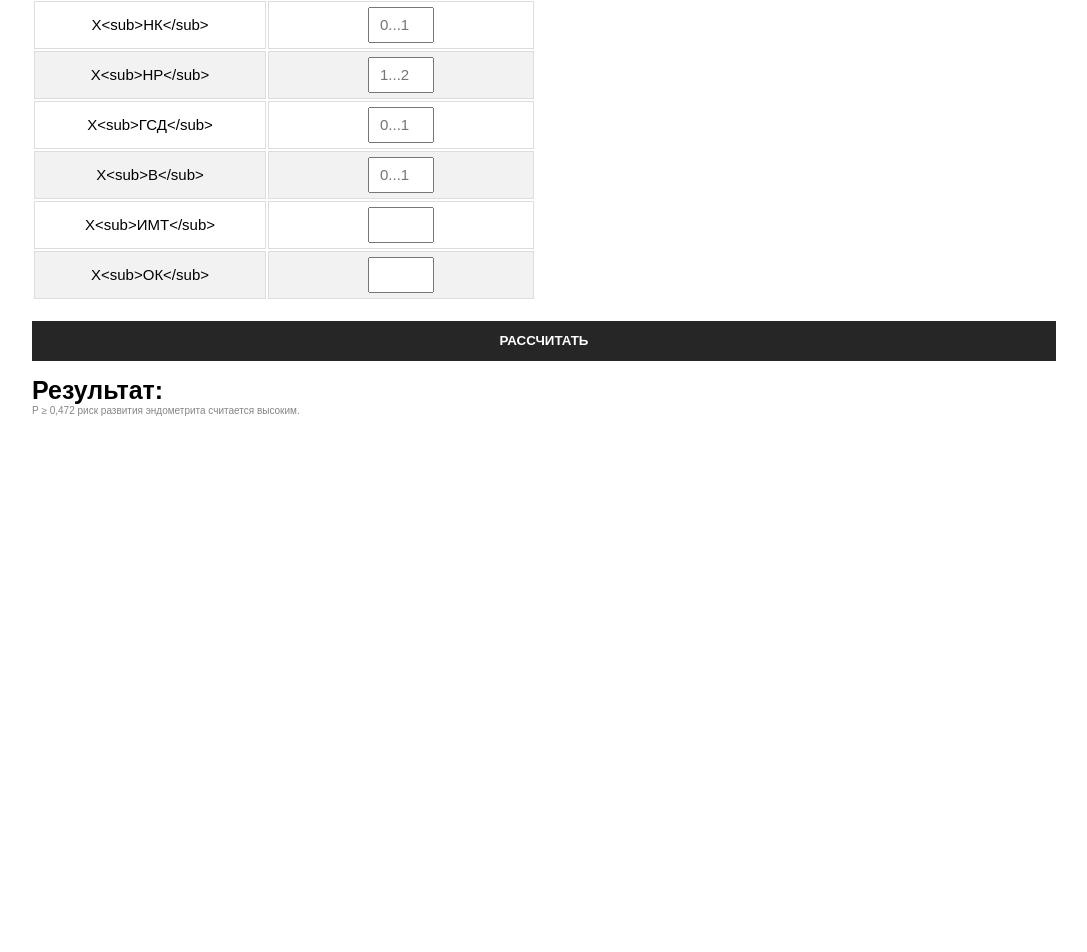
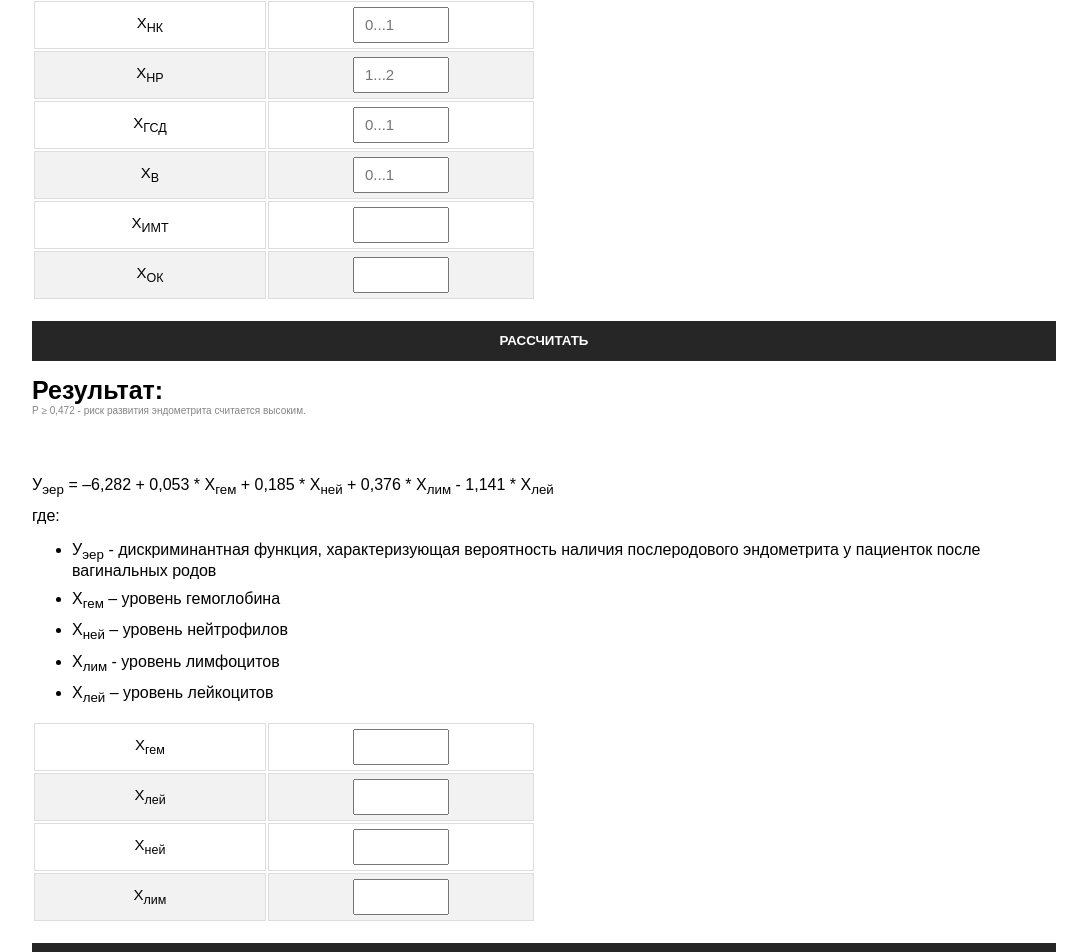
Before and after one commit to TatianaRyzhova/nat-calculator, a React (Create React App) app: page /erp-calculator in a window 1280 px wide. Shown: the part 468-1420 px from the top of the page, without its empty margins (96-1183 px from the left). Before the commit the page ends 944 px from the top, so only its background shows below. Built offline with nearby package versions, Linux system fonts and the light colour scheme.

Commit message:
refactoring

```diff
--- a/src/App.css
+++ b/src/App.css
@@ -27,7 +27,7 @@ form {
 }
 
 input {
-  max-width: 50px;
+  max-width: 80px;
   height: 30px;
   font-size: 15px;
   padding-left: 10px;
--- a/src/components/ERPCalculator.js
+++ b/src/components/ERPCalculator.js
@@ -1,173 +1,14 @@
-import React, { useState } from 'react';
-import '../App.css';
+import React from 'react';
+import ERPCalculatorOne from "./ERPCalculatorOne";
+import ERPCalculatorTwo from "./ERPCalculatorTwo";
 
 function ERPCalculator() {
-    const [number, setNumber] = useState({
-        XНК: '',
-        XНР: '',
-        XГСД: '',
-        XВ: '',
-        XИМТ: '',
-        XОК: ''
-    });
+    return (
+      <div>
+        <ERPCalculatorOne />
+        <ERPCalculatorTwo />
+      </div>
+    );
+  }
 
-    const labels = {
-        XНК: 'Х<sub>НК</sub>',
-        XНР: 'Х<sub>НР</sub>',
-        XГСД: 'Х<sub>ГСД</sub>',
-        XВ: 'Х<sub>В</sub>',
-        XИМТ: 'Х<sub>ИМТ</sub>',
-        XОК: 'Х<sub>ОК</sub>',
-    };
-
-    const [result, setResult] = useState('');
-    const [submitted, setSubmitted] = useState(false);
-
-
-    function handleChange(event) {
-        const input = event.target;
-        const name = input.name;
-        const value = input.value;
-        setNumber({
-          ...number,
-          [name]: value
-        });
-      }
-
-      function handleSubmit(event) {
-        event.preventDefault();
-        setSubmitted(true);
-
-        const e = 2.718;  // The base of natural logarithms
-        const hnk = 5.714 * Number(number.XНК);
-        const hnp = 3.234 * Number(number.XНР);
-        const hgsd = 2.468 * Number(number.XГСД);
-        const hv = 2.240 * Number(number.XВ);
-        const himt = 0.381 * Number(number.XИМТ);
-        const hok = 0.008 * Number(number.XОК);
-
-        const z = hnk + hnp + hgsd + hv + himt + hok -19.028;
-        const P = 1 / (1 + Math.pow(e, z));
-        setResult(P);
-
-        setSubmitted(false);
-      }
-
-    return (
-        <div className="container">
-            <h1>Рассчет ЕРП</h1>
-            <p>Р = 1 / (1 + е<sup>z</sup>)</p>
-            <p>z = 5,714 * Х<sub>НК</sub> + 3,234 * X<sub>НР</sub> + 2,468 * Х<sub>ГСД</sub> + 2,240 * Х<sub>В</sub> + 0,381 * Х<sub>ИМТ</sub> + 0,008 * Х<sub>ОК</sub> – 19,028</p>
-            <p>где:</p>
-            <ul>
-                <li>Р – вероятность развития послеродового эндометрита после родов через ЕРП в долях единицы</li>
-                    <li>е – математическая постоянная = 2,718,</li>
-                    <li>Х<sub>НК</sub> – наличие нелеченого кариеса (0 – нет нелеченного кариеса, 1 – есть нелеченный кариес)</li>
-                    <li>X<sub>НР</sub> - начало родов (1 – самостоятельное развитие родовой деятельности, 2 – программированные роды)</li>
-                    <li>Х<sub>ГСД</sub> – наличие гестационного сахарного диабета, диагностированного во время беременности (0 – отсутствие ГСД во время беременности, 1 – наличие ГСД во время беременности)</li>
-                    <li>Х<sub>В</sub> - наличие вирусных заболеваний во время беременности (0 вирусных заболеваний во время беременности у пациентки не было, 1 – во время беременности пациентка перенесла вирусные заболевания)</li>
-                    <li>Х<sub>ИМТ</sub> - индекс массы тела пациентки на момент наступления беременности (кг/м<sup>2</sup>)</li>
-                    <li>Х<sub>ОК</sub> – объем кровопотери в родах (мл)</li>
-            </ul>
-
-            <form onSubmit={handleSubmit}>
-                <div className="tables">
-                    <table>
-                        <tbody>
-                            <tr>
-                                <th style={{width: "220px"}}>{'Х<sub>НК</sub>'}</th>
-                                <th>
-                                    <input
-                                        type="number"
-                                        placeholder="0...1"
-                                        name="XНК"
-                                        onChange={handleChange}
-                                        value={number.XНК}
-                                        submitted={submitted}
-                                        required
-                                    />
-                                </th>
-                            </tr>
-                            <tr>
-                                <th style={{width: "220px"}}>{'Х<sub>НР</sub>'}</th>
-                                <th>
-                                    <input
-                                        type="number"
-                                        placeholder="1...2"
-                                        name="XНР"
-                                        onChange={handleChange}
-                                        value={number.XНР}
-                                        submitted={submitted}
-                                        required
-                                    />
-                                </th>
-                            </tr>
-                            <tr>
-                                <th style={{width: "220px"}}>{'Х<sub>ГСД</sub>'}</th>
-                                <th>
-                                    <input
-                                        type="number"
-                                        placeholder="0...1"
-                                        name="XГСД"
-                                        onChange={handleChange}
-                                        value={number.XГСД}
-                                        submitted={submitted}
-                                        required
-                                    />
-                                </th>
-                            </tr>
-                            <tr>
-                                <th style={{width: "220px"}}>{'Х<sub>В</sub>'}</th>
-                                <th>
-                                    <input
-                                        type="number"
-                                        placeholder="0...1"
-                                        name="XВ"
-                                        onChange={handleChange}
-                                        value={number.XВ}
-                                        submitted={submitted}
-                                        required
-                                    />
-                                </th>
-                            </tr>
-                            <tr>
-                                <th style={{width: "220px"}}>{'Х<sub>ИМТ</sub>'}</th>
-                                <th>
-                                    <input
-                                        type="number"
-                                        name="XИМТ"
-                                        onChange={handleChange}
-                                        value={number.XИМТ}
-                                        submitted={submitted}
-                                        required
-                                    />
-                                </th>
-                            </tr>
-                            <tr>
-                                <th style={{width: "220px"}}>{'Х<sub>ОК</sub>'}</th>
-                                <th>
-                                    <input
-                                        type="number"
-                                        name="XОК"
-                                        onChange={handleChange}
-                                        value={number.XОК}
-                                        submitted={submitted}
-                                        required
-                                    />
-                                </th>
-                            </tr>
-                        </tbody>
-                    </table>
-                </div>
-                <button type="submit">РАССЧИТАТЬ</button>
-            </form>
-            <div className="result">
-                Результат:
-                <span className={result >= 0.472 ? 'result-red' : 'result-green'}> {result}</span>
-                <p className="information">{'Р ≥ 0,472 риск развития эндометрита считается высоким.'}</p>
-            </div>
-        </div>
-    );
-}
-
-export default ERPCalculator;
+  export default ERPCalculator;
--- a/src/components/ERPCalculatorTwo.js
+++ b/src/components/ERPCalculatorTwo.js
@@ -3,44 +3,37 @@ import '../App.css';
 
 
 function ERPCalculatorTwo() {
-const [numberTwo, setNumberTwo] = useState({
+const [number, setNumber] = useState({
     Хгем: '',
     Хлей: '',
     Хлим: '',
     Хней: ''
 });
 
-const labelsTwo = {
-    Хгем: 'Х<sub>гем</sub>',
-    Хлей: 'Х<sub>лей</sub>',
-    Хлим: 'Х<sub>лим</sub>',
-    Хней: 'Х<sub>ней</sub>'
-};
-
-const [resultTwo, setResultTwo] = useState('');
+const [result, setResult] = useState('');
 const [submitted, setSubmitted] = useState(false);
 
-function handleChangeTwo(event) {
+function handleChange(event) {
     const input = event.target;
     const name = input.name;
     const value = input.value;
-    setNumberTwo({
-      ...numberTwo,
+    setNumber({
+      ...number,
       [name]: value
     });
   }
 
-  function handleSubmitTwo(event) {
+  function handleSubmit(event) {
     event.preventDefault();
     setSubmitted(true);
 
-    const hgem = 0.053 * Number(numberTwo.Хгем);
-    const hley = 0.185 * Number(numberTwo.Хлей);
-    const hlim = 0.376 * Number(numberTwo.Хлим);
-    const hney = 1.141 * Number(numberTwo.Хней);
+    const hgem = 0.053 * Number(number.Хгем);
+    const hley = 0.185 * Number(number.Хлей);
+    const hlim = 0.376 * Number(number.Хлим);
+    const hney = 1.141 * Number(number.Хней);
 
     const uer = -6.282 + hgem + 0.185 * hley + 0.376 * hlim + 1.141 * hney;
-    setResultTwo(uer);
+    setResult(uer);
 
     setSubmitted(false);
   }
@@ -58,7 +51,7 @@ function handleChangeTwo(event) {
                 <li>Х<sub>лей</sub> – уровень лейкоцитов</li>
             </ul>
 
-            <form onSubmit={handleSubmitTwo}>
+            <form onSubmit={handleSubmit}>
                 <div className="tables">
                     <table>
                         <tbody>
@@ -68,8 +61,8 @@ function handleChangeTwo(event) {
                                     <input
                                         type="number"
                                         name="Хгем"
-                                        onChange={handleChangeTwo}
-                                        value={numberTwo.Хгем}
+                                        onChange={handleChange}
+                                        value={number.Хгем}
                                         submitted={submitted}
                                         required
                                     />
@@ -82,8 +75,8 @@ function handleChangeTwo(event) {
                                     <input
                                         type="number"
                                         name="Хлей"
-                                        onChange={handleChangeTwo}
-                                        value={numberTwo.Хлей}
+                                        onChange={handleChange}
+                                        value={number.Хлей}
                                         submitted={submitted}
                                         required
                                     />
@@ -96,8 +89,8 @@ function handleChangeTwo(event) {
                                     <input
                                         type="number"
                                         name="Хней"
-                                        onChange={handleChangeTwo}
-                                        value={numberTwo.Хней}
+                                        onChange={handleChange}
+                                        value={number.Хней}
                                         submitted={submitted}
                                         required
                                     />
@@ -110,8 +103,8 @@ function handleChangeTwo(event) {
                                     <input
                                         type="number"
                                         name="Хлим"
-                                        onChange={handleChangeTwo}
-                                        value={numberTwo.Хлим}
+                                        onChange={handleChange}
+                                        value={number.Хлим}
                                         submitted={submitted}
                                         required
                                     />
@@ -124,7 +117,7 @@ function handleChangeTwo(event) {
             </form>
             <div className="result">
                 Результат:
-                <span className={resultTwo > -0.045 ? 'result-red' : 'result-green'}> {resultTwo}</span>
+                <span className={result > -0.045 ? 'result-red' : 'result-green'}> {result}</span>
                 <p className="information">{'Уэер > -0,045 - группа высокого риска развития послеродового эндомтерита.'}</p>
                 <p className="information">{'Уэер < -0,045 - группа низкого риска развития послеродового эндомтерита.'}</p>
             </div>
```
Also changed, not shown: src/components/ERPCalculatorOne.js (+0 -9 lines).
